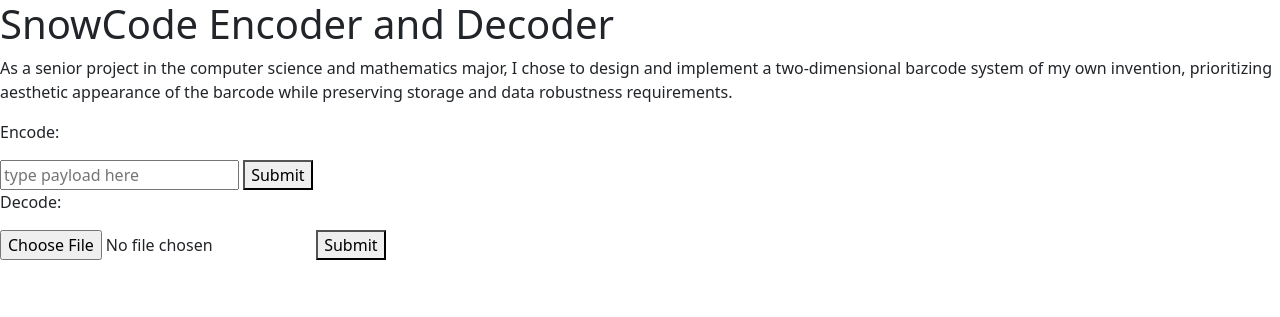
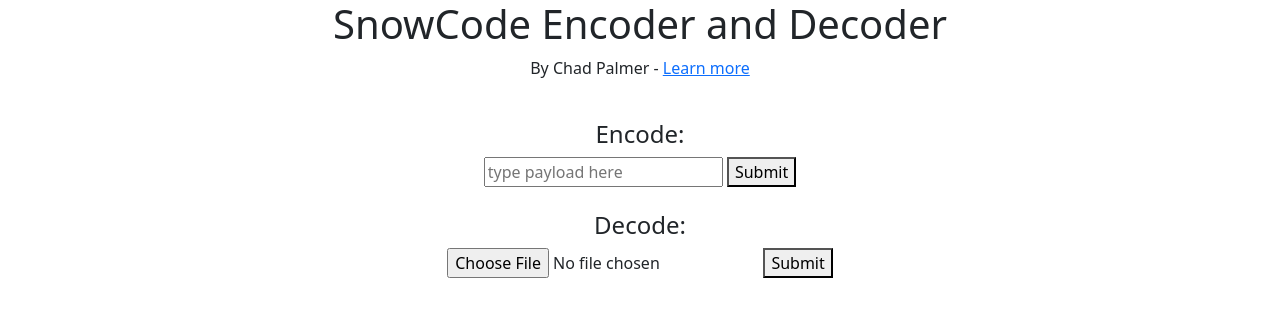
Before and after one commit to chadpalmer2/snowcode, a Flask app: page / in a window 1280 px wide. Shown: the top 317 px of the page. Run offline with Flask 2, Linux system fonts and the light colour scheme.

Commit message:
final aesthetic and metadata changes, testing

```diff
--- a/templates/index.html
+++ b/templates/index.html
@@ -5,25 +5,35 @@
 
 </head>
 <body>
+    <div style="text-align: center">
+        <div style="margin-bottom: 10px">
             <h1>SnowCode Encoder and Decoder</h1>
-    <p>As a senior project in the computer science and mathematics major, I chose to design and implement a two-dimensional barcode system of my own invention, prioritizing aesthetic appearance of the barcode while preserving storage and data robustness requirements.</p>
+            <p>By Chad Palmer - <a href="https://github.com/chadpalmer2/snowcode">Learn more</a></p>
+        </div>
 
-    <p>Encode:</p>
+        <br>
+
+        <h4>Encode:</h4>
         <form method="post" enctype=multipart/form-data>
             <input type="text" name="payload" placeholder="type payload here"></input>
             <input type="hidden" name="type" value="payload">
             <button type="submit">Submit</button>
         </form>
 
-    <p>Decode:</p>
+        <br>
+
+        <h4>Decode:</h4>
         <form method="post" enctype=multipart/form-data>
             <input type="file" id="user_img" name="user_img" accept="image/png, image/jpeg">
             <input type="hidden" name="type" value="user_img">
             <button type="submit">Submit</button>
         </form>
 
+        <br>
+
         {% if result %}
-        <p>Result:</p>
+            <h4>Result:</h4>
             <p>{{ result }}</p>
         {% endif %}
+    </div>
 </body>
```
Also changed, not shown: readme.md, tests/test.png (added), 3 other files. Lines whose indentation alone changed are shown as unchanged.
